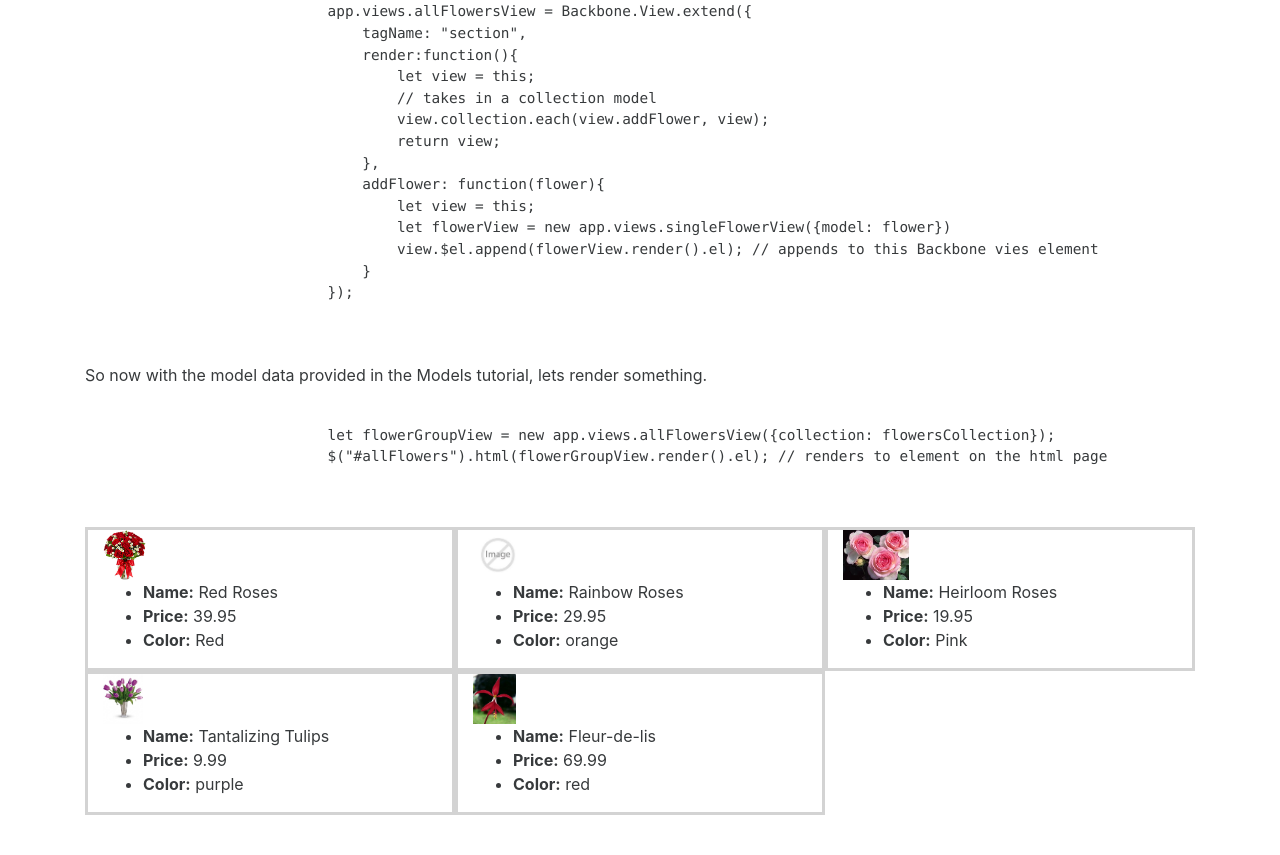
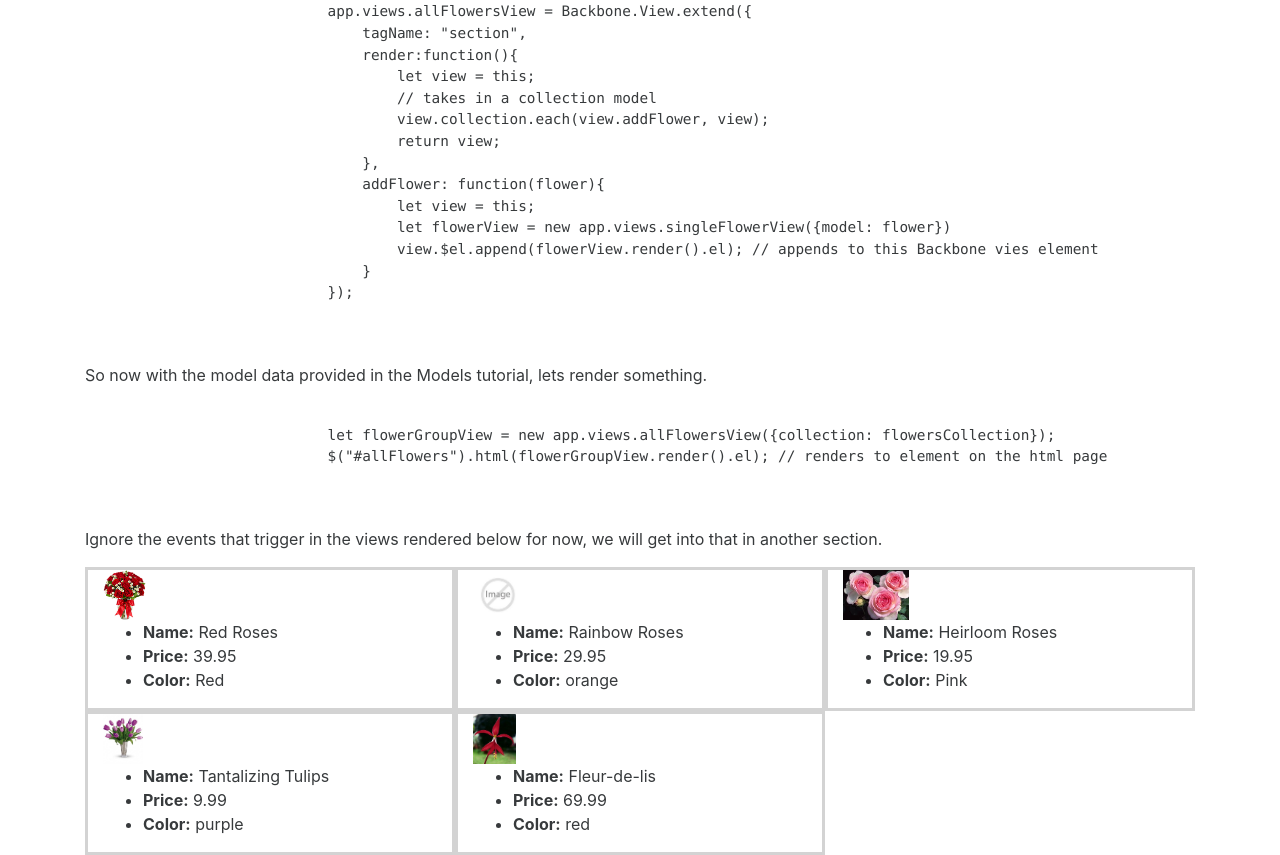
Before and after one commit to nitrouscutter/backbone-practice, a plain HTML site: page html/main-site/views-info.html in a window 1280 px wide. Shown: the part 832-1687 px from the top of the page. Before the commit the page ends 1647 px from the top, so only its background shows below. Drawn offline with Linux system fonts and the light colour scheme.

Commit message:
clean up

```diff
--- a/html/main-site/views-info.html
+++ b/html/main-site/views-info.html
@@ -68,6 +68,10 @@ A View is an atomic chunk of user interface. It often renders the data from a sp
                             $("#allFlowers").html(flowerGroupView.render().el); // renders to element on the html page
                         </code>
                     </pre>
+                    <p>
+                        Ignore the events that trigger in the views rendered below for now, we will
+                        get into that in another section.
+                    </p>
                     <div id="allFlowers"></div>
                     <script id="flowerTemplate" type="text/template">
                         <a href="#<%= link %>">
```
